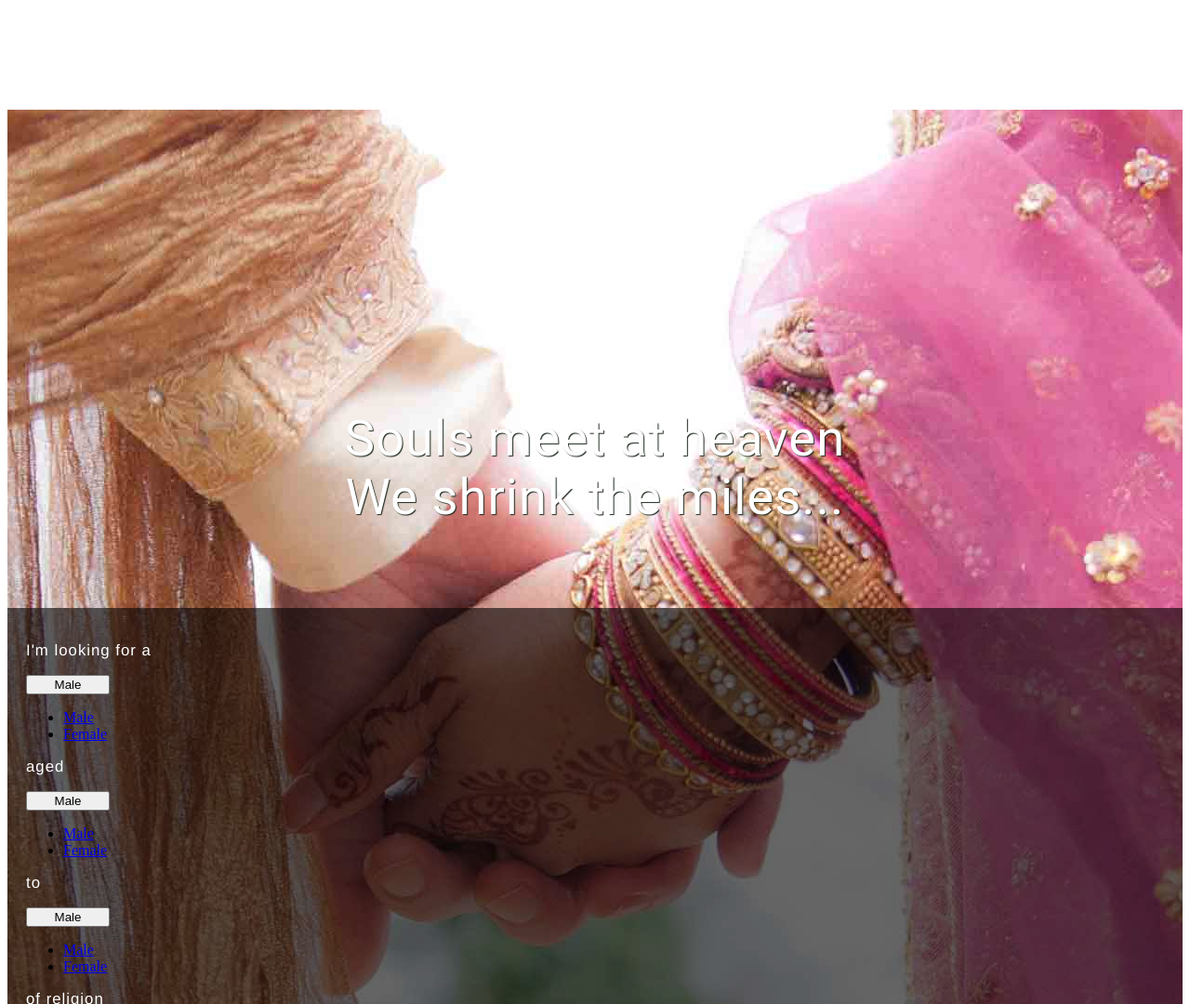
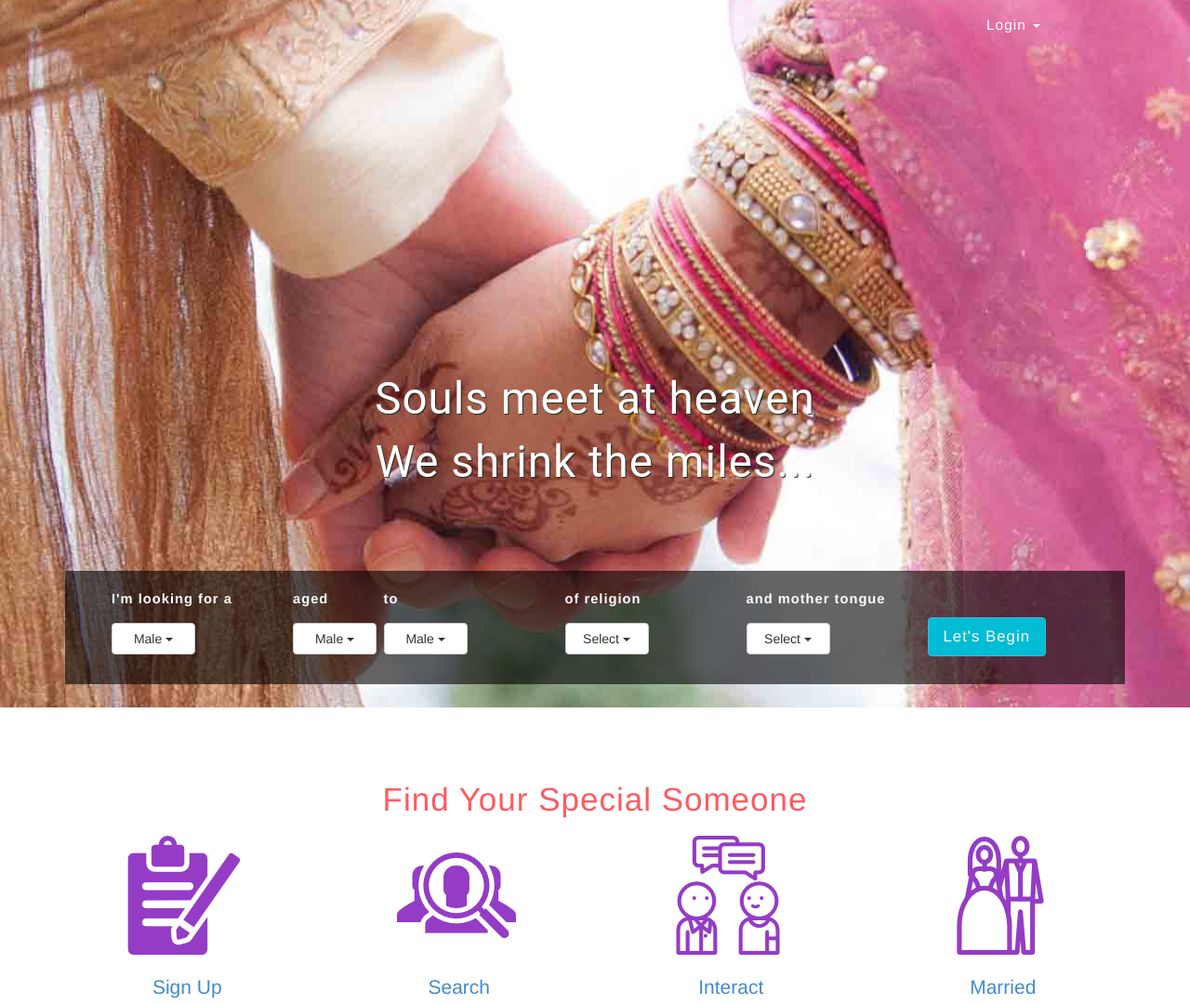
Before and after one commit to MdIrshadAli/MallickNikah, a plain HTML site: page index.html in a window 1280 px wide. Shown: the top 1080 px of the page at 93% size. Drawn offline with Linux system fonts and the light colour scheme; the site is published under a folder, as on GitHub Pages, so addresses that start at the root find nothing.

Commit message:
Path Changes

```diff
--- a/index.html
+++ b/index.html
@@ -3,10 +3,10 @@
   <head>
     <meta charset="utf-8">
     <title>Nigah | The Urdu Matrimonial</title>
-    <link rel="stylesheet" href="/js/bootstrap/dist/css/bootstrap.min.css" />
+    <link rel="stylesheet" href="js/bootstrap/dist/css/bootstrap.min.css" />
     <link rel="stylesheet" href="css/index.css" />
-    <script type="text/javascript" src="/js/jquery/dist/jquery.js"></script>
-    <script type="text/javascript" src="/js/bootstrap/dist/js/bootstrap.min.js"></script>
+    <script type="text/javascript" src="js/jquery/dist/jquery.js"></script>
+    <script type="text/javascript" src="js/bootstrap/dist/js/bootstrap.min.js"></script>
   </head>
   <body>
     <!-- Attraction Section Starts -->
```
